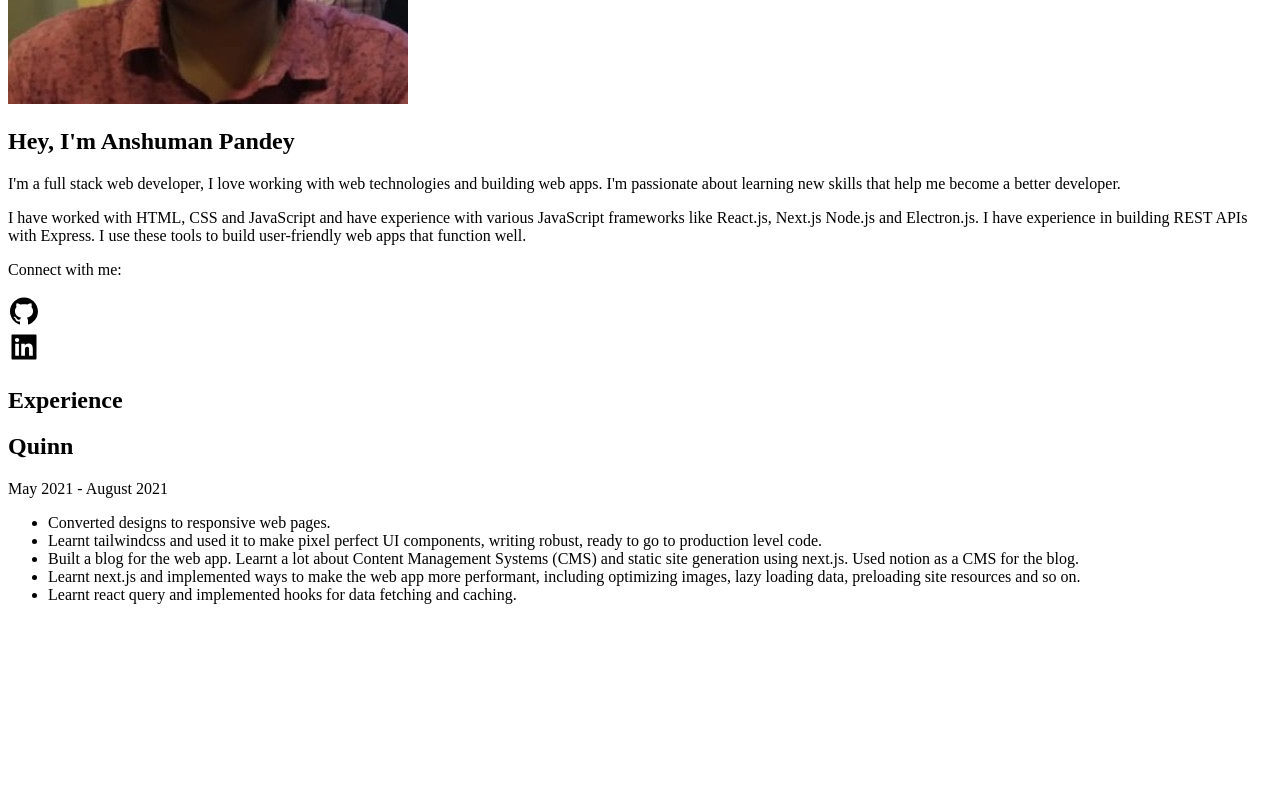
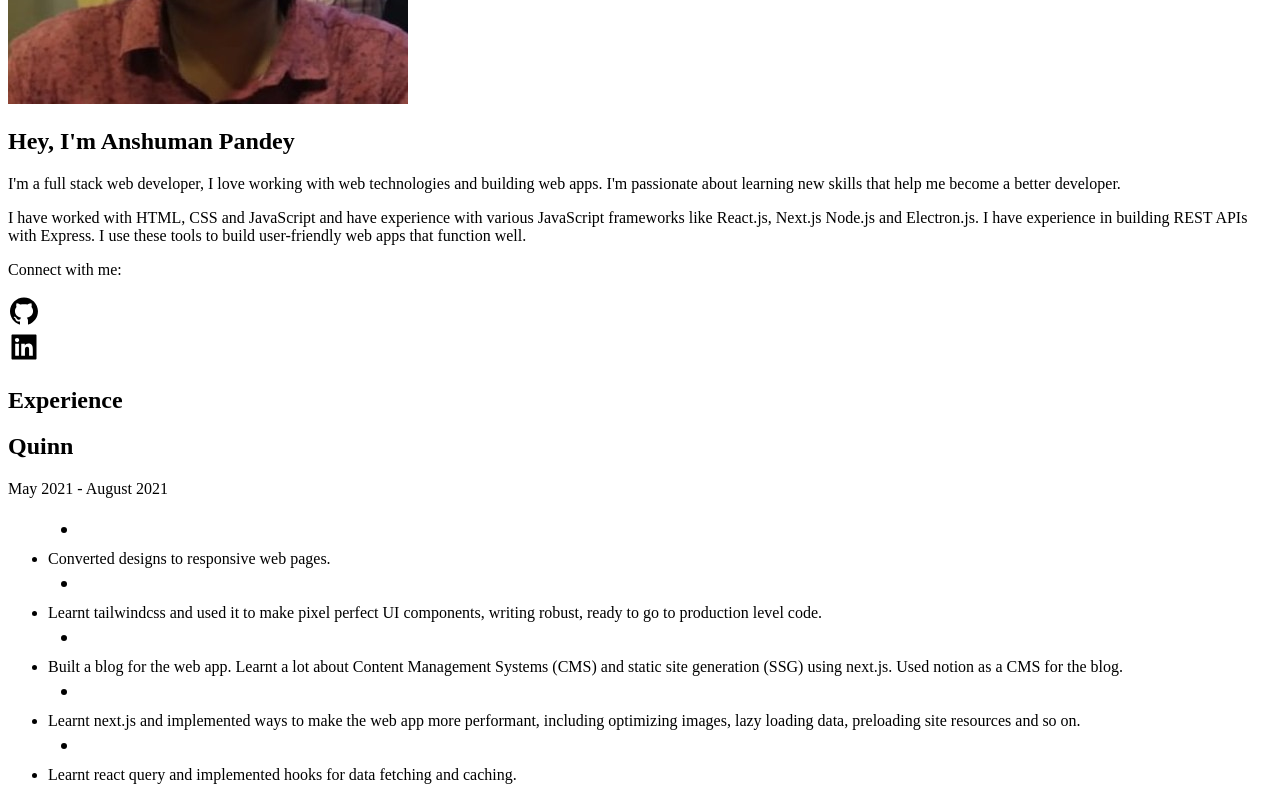
Before and after one commit to pandeymangg/portfolio, a Next.js app: page / in a window 1280 px wide. Shown: the part 381-1181 px from the top of the page. Before the commit the page ends 1001 px from the top, so only its background shows below. Built offline with nearby package versions, Linux system fonts and the light colour scheme.

Commit message:
experience section

```diff
--- a/src/components/Experience/index.jsx
+++ b/src/components/Experience/index.jsx
@@ -1,5 +1,7 @@
 import React from "react";
 import DatePill from "../Blog/DatePill";
+import { BsDot } from "react-icons/bs";
+import Link from "next/link";
 
 const Experience = () => {
   return (
@@ -8,7 +10,7 @@ const Experience = () => {
       className="home w-full mx-auto flex flex-col px-8 bg-white mb-8"
     >
       <div className="max-w-2xl flex flex-col mx-auto items-start">
-        <div className="mb-8">
+        <div className="mb-16">
           <h1 className="text-5xl font-bold tracking-tight text-black">
             Experience
           </h1>
@@ -21,26 +23,71 @@ const Experience = () => {
           </div>
           <div>
             <ul className="flex flex-col gap-2 text-base text-gray-600">
+              <div className="flex gap-2 items-center">
+                <div className="text-black">
+                  <BsDot size={"2rem"} />
+                </div>
                 <li>Converted designs to responsive web pages.</li>
+              </div>
+
+              <div className="flex gap-2 items-center">
+                <div className="text-black">
+                  <BsDot size={"2rem"} />
+                </div>
                 <li>
-                Learnt tailwindcss and used it to make pixel perfect UI
-                components, writing robust, ready to go to production level
-                code.
+                  Learnt <span className="font-semibold">tailwindcss</span> and
+                  used it to make pixel perfect UI components,{" "}
+                  <span className="font-semibold">
+                    writing robust, ready to go to production level code
+                  </span>
+                  .
                 </li>
+              </div>
+
+              <div className="flex gap-2 items-center">
+                <div className="text-black">
+                  <BsDot size={"2rem"} />
+                </div>
                 <li>
-                Built a blog for the web app. Learnt a lot about Content
-                Management Systems (CMS) and static site generation using
-                next.js. Used notion as a CMS for the blog.
+                  <span className="font-semibold">
+                    Built a blog for the web app
+                  </span>
+                  . Learnt a lot about{" "}
+                  <span className="font-semibold">
+                    Content Management Systems (CMS)
+                  </span>{" "}
+                  and{" "}
+                  <span className="font-semibold">
+                    static site generation (SSG) using next.js
+                  </span>
+                  . Used notion as a CMS for the blog.
                 </li>
+              </div>
+
+              <div className="flex gap-2 items-center">
+                <div className="text-black">
+                  <BsDot size={"2rem"} />
+                </div>
                 <li>
                   Learnt next.js and implemented ways to make the web app more
-                performant, including optimizing images, lazy loading data,
-                preloading site resources and so on.
+                  performant,{" "}
+                  <span className="font-semibold">
+                    including optimizing images, lazy loading data, preloading
+                    site resources
+                  </span>{" "}
+                  and so on.
                 </li>
+              </div>
+
+              <div className="flex gap-2 items-center">
+                <div className="text-black">
+                  <BsDot size={"2rem"} />
+                </div>
                 <li>
-                Learnt react query and implemented hooks for data fetching and
-                caching.
+                  Learnt <span className="font-semibold">react query</span> and
+                  implemented hooks for data fetching and caching.
                 </li>
+              </div>
             </ul>
           </div>
         </div>
```
Lines whose indentation alone changed are shown as unchanged.
